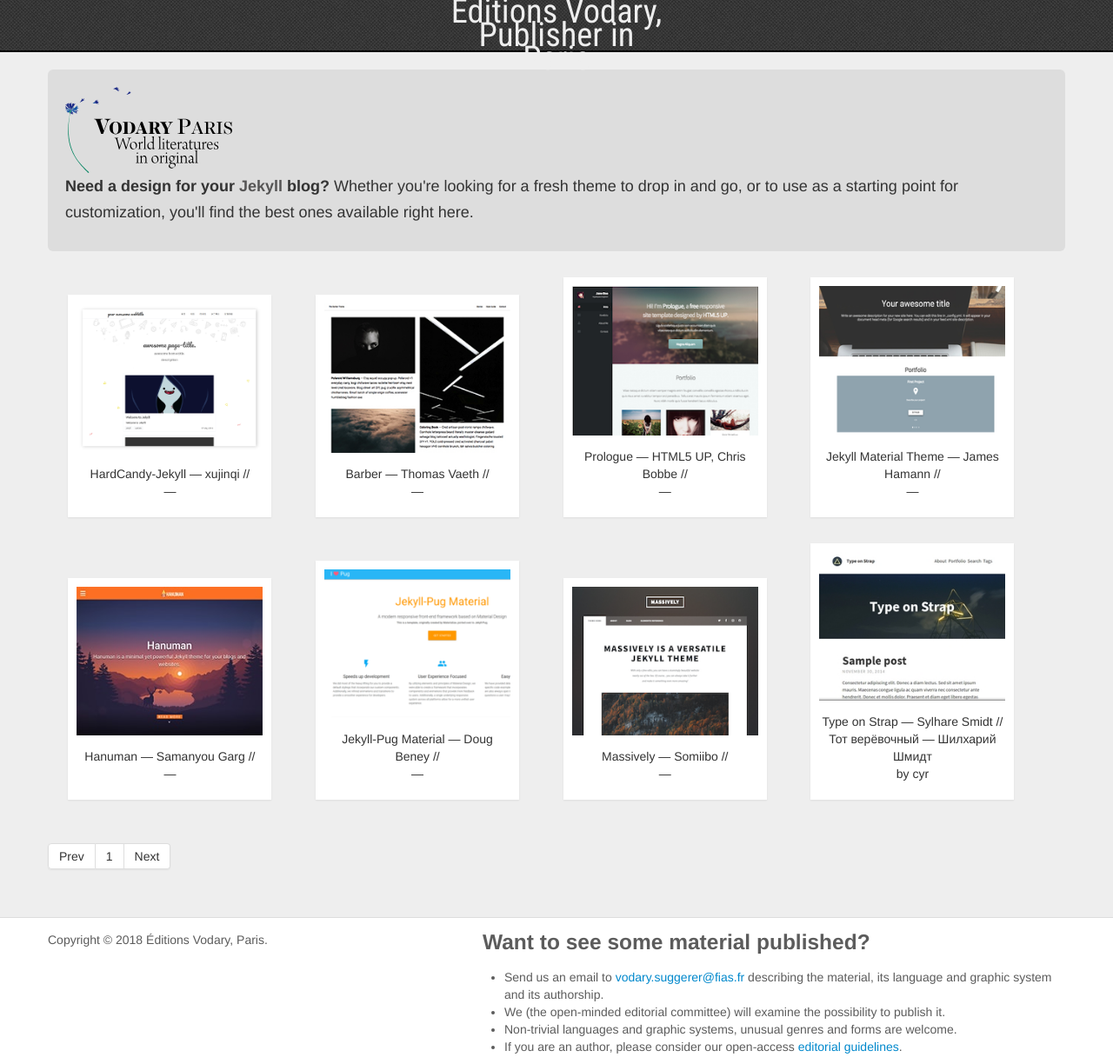
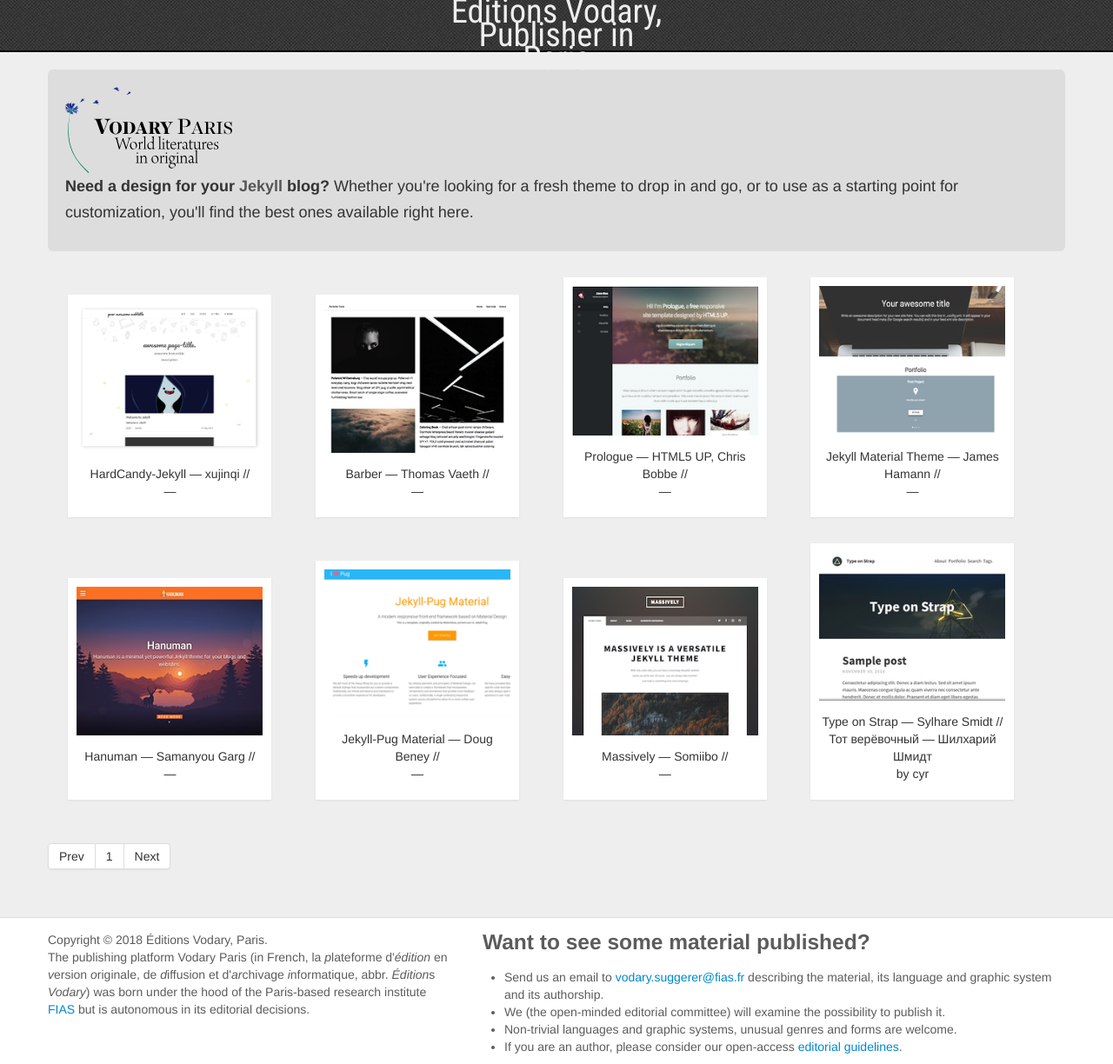
Before and after one commit to mlare/vodary, a Jekyll site: the page built from index.html, in a window 1280 px wide. Shown: the whole page at 87% size. Built offline with Jekyll 4.4.1, drawn with Linux system fonts in a browser that asks for light colours; Markdown is read by kramdown in place of the engine named in the settings; the list of posts is cut into pages by our own code.

Commit message:
Update default.html

```diff
--- a/_layouts/default.html
+++ b/_layouts/default.html
@@ -55,6 +55,8 @@
 
         <div class="span5 copyright">
           Copyright &copy; {{ site.time | date: '%Y' }} Éditions Vodary, Paris.
+          <br>The publishing platform Vodary Paris (in French, la <i>p</i>lateforme d'<i>édition</i> en <i>v</i>ersion <i>o</i>riginale, de <i>d</i>iffusion et d'<i>ar</i>chivage <i>i</i>nformatique, abbr. <i>Édition</i>s <i>Vodary</i>)
+        was born under the hood of the Paris-based research institute <a href="https://fias.fr">FIAS</a> but is autonomous in its editorial decisions.
         </div>
 
         <div class="span7">
```
